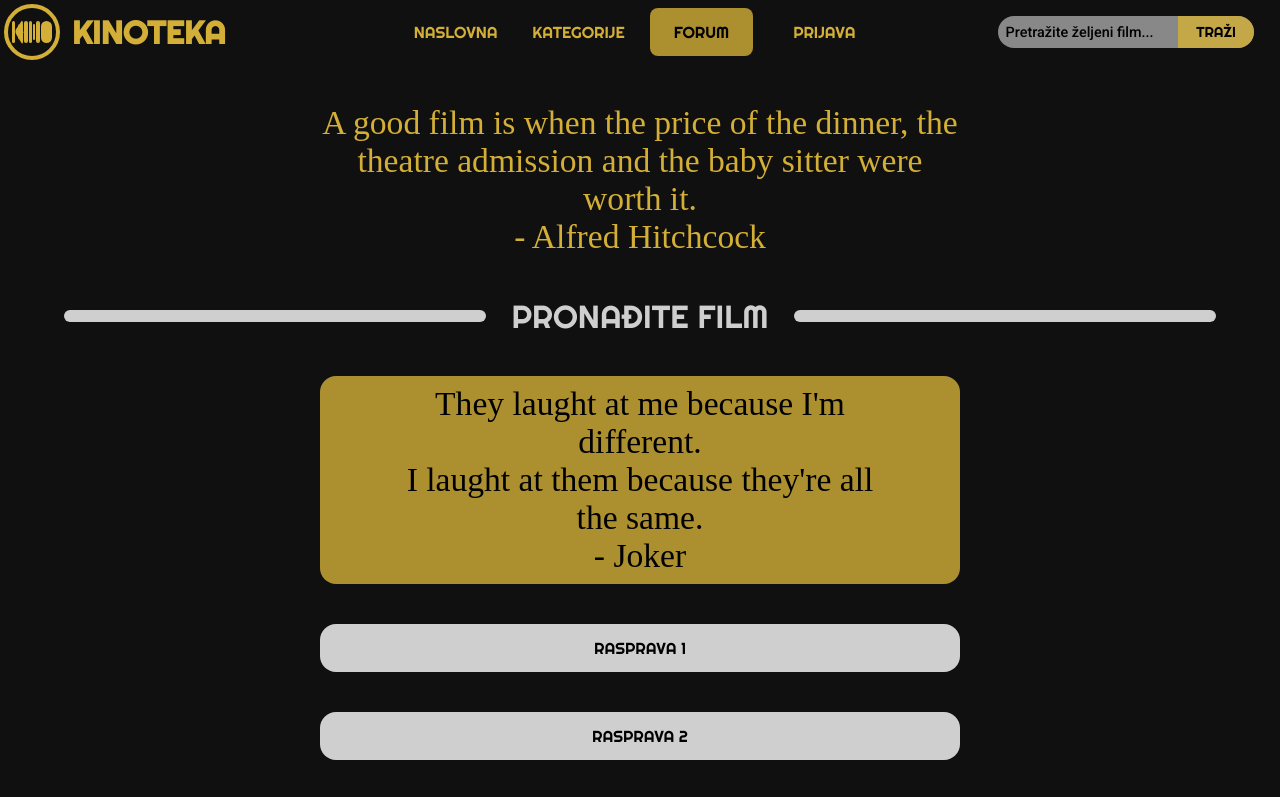
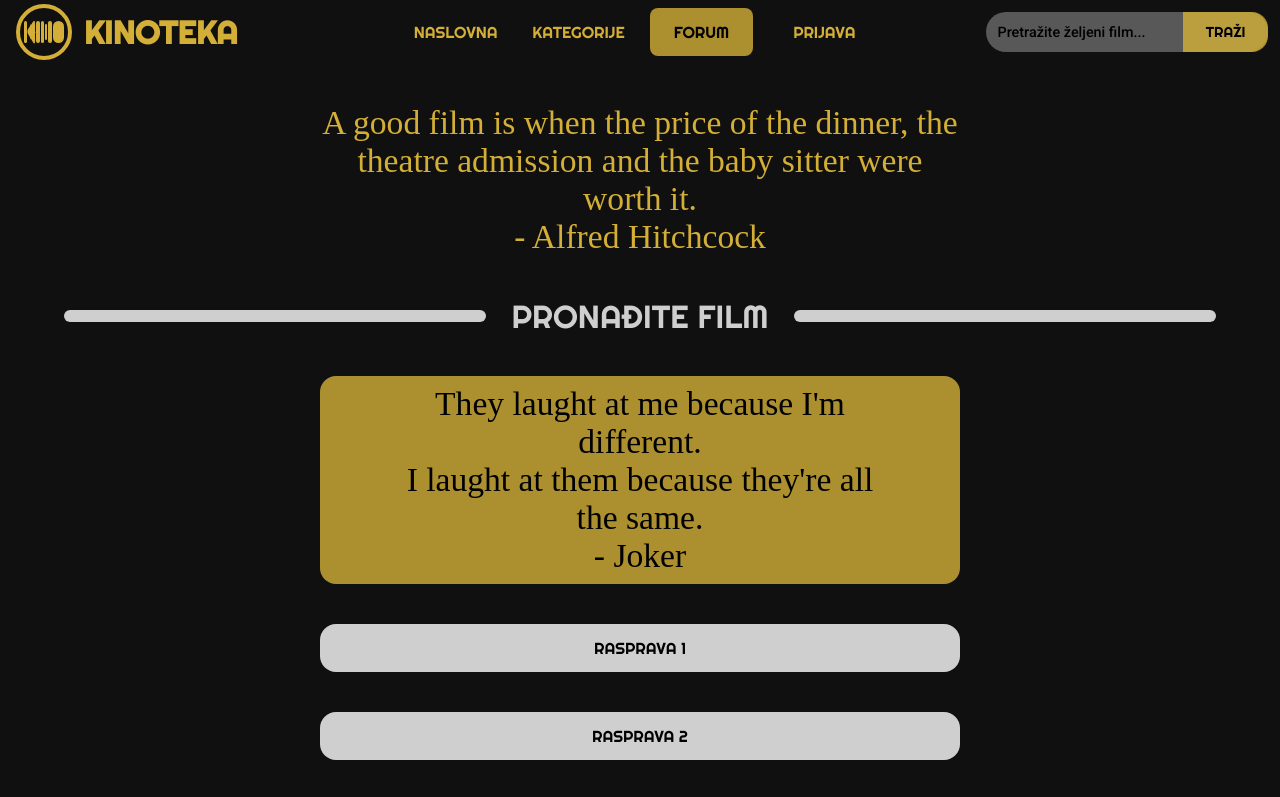
Before and after one commit to NediljkoIvisic/Kinoteka_HCI, a Gatsby site in the folder Kinoteka/: page /forum in a window 1280 px wide. Shown: the top 797 px of the page. Built offline with nearby package versions, Linux system fonts and the light colour scheme; Gatsby itself is replaced by a stand-in of ours.

Commit message:
Some navigation changes

```diff
--- a/Kinoteka/src/components/Navigation/style.module.css
+++ b/Kinoteka/src/components/Navigation/style.module.css
@@ -12,11 +12,12 @@
 }
 
 .navigation .navLogoSiteName {
-    width: 30%;
+    width: calc(30% - 1.5vh);
     height: 100%;
     padding: 0%;
     border:  0%;
     margin: 0%;
+    margin-left: 1.5vh;
 
     display: flex;
     flex-direction: row;
--- a/Kinoteka/src/components/SearchBar/style.module.css
+++ b/Kinoteka/src/components/SearchBar/style.module.css
@@ -18,19 +18,19 @@
 }
 
 .searchBarNav {
-    width: 20%;
-    height: 4vh;
+    width: calc(23% - 1.5vh);
+    height: 5vh;
     padding: 0%;
     border: 0px;
-    margin: 2vh 2% 2vh 8%;
+    margin: 1.5vh 1.5vh 1.5vh 7%;
 
     display: flex;
     flex-direction: row;
     justify-content: space-between;
     align-items: center;
 
-    background: rgba(255, 255, 255, 0.5);
-    border-radius: 2vh;
+    background: rgba(255, 255, 255, 0.3);
+    border-radius: 3vh;
     font-size: 1.8vh;
 }
 
@@ -45,11 +45,11 @@
 }
 
 .searchBarInput .leadingText{
-    width: 96%;
+    width: 94%;
     height: 100%;
     padding: 0%;
     border: 0px;
-    margin: 0% 0% 0% 4%;
+    margin: 0% 0% 0% 6%;
 
     display: flex;
     justify-content: flex-start;
@@ -80,7 +80,7 @@
 
     list-style: none;
 
-    font-size: 100%;
+    font-size: 1.8vh;
     font-family: "Righteous";
     text-transform: uppercase;
 
```
